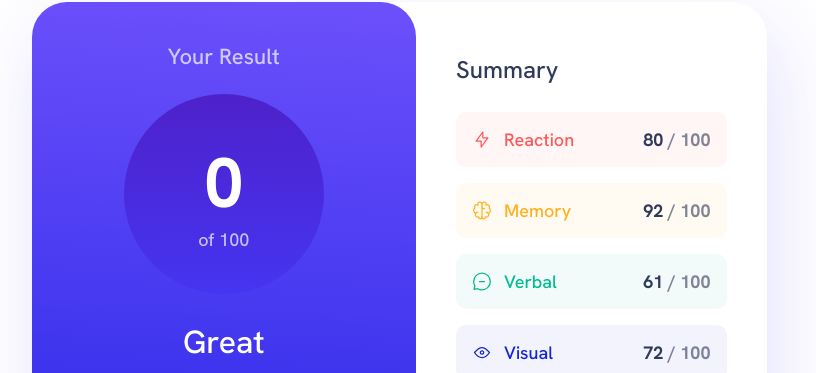
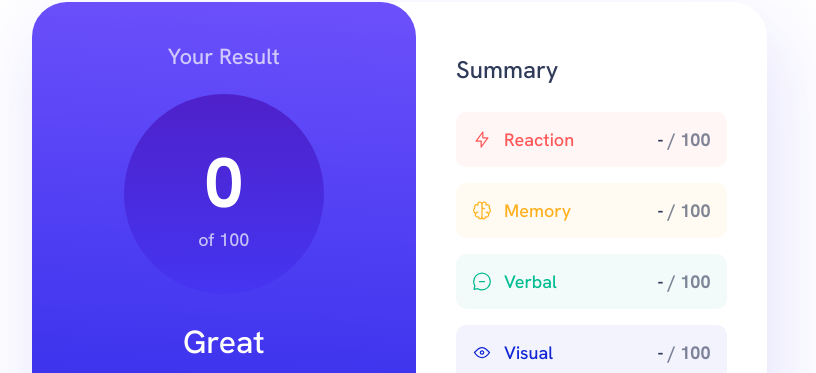
Before and after one commit to Isfaqul/FEM-result-summary, a plain HTML site: page index.html in a window 1280 px wide. Shown: the part 145-518 px from the top of the page, without its empty margins (241-1057 px from the left). Drawn offline with Linux system fonts and the light colour scheme.

Commit message:
Add files via upload

```diff
--- a/index.html
+++ b/index.html
@@ -42,7 +42,7 @@
                 <p class="component-title component-title-reaction">Reaction</p>
               </div>
               <p class="category-score">
-                <span class="txt-dark" id="reaction">80</span> / 100
+                <span class="txt-dark" id="reaction">-</span> / 100
               </p>
             </div>
             <div class="score-component score-memory">
@@ -51,7 +51,7 @@
                 <p class="component-title component-title-memory">Memory</p>
               </div>
               <p class="category-score">
-                <span class="txt-dark" id="memory">92</span> / 100
+                <span class="txt-dark" id="memory">-</span> / 100
               </p>
             </div>
             <div class="score-component score-verbal">
@@ -60,7 +60,7 @@
                 <p class="component-title component-title-verbal">Verbal</p>
               </div>
               <p class="category-score">
-                <span class="txt-dark" id="verbal">61</span> / 100
+                <span class="txt-dark" id="verbal">-</span> / 100
               </p>
             </div>
             <div class="score-component score-visual">
@@ -69,7 +69,7 @@
                 <p class="component-title component-title-visual">Visual</p>
               </div>
               <p class="category-score">
-                <span class="txt-dark" id="visual">72</span> / 100
+                <span class="txt-dark" id="visual">-</span> / 100
               </p>
             </div>
           </div>
```
